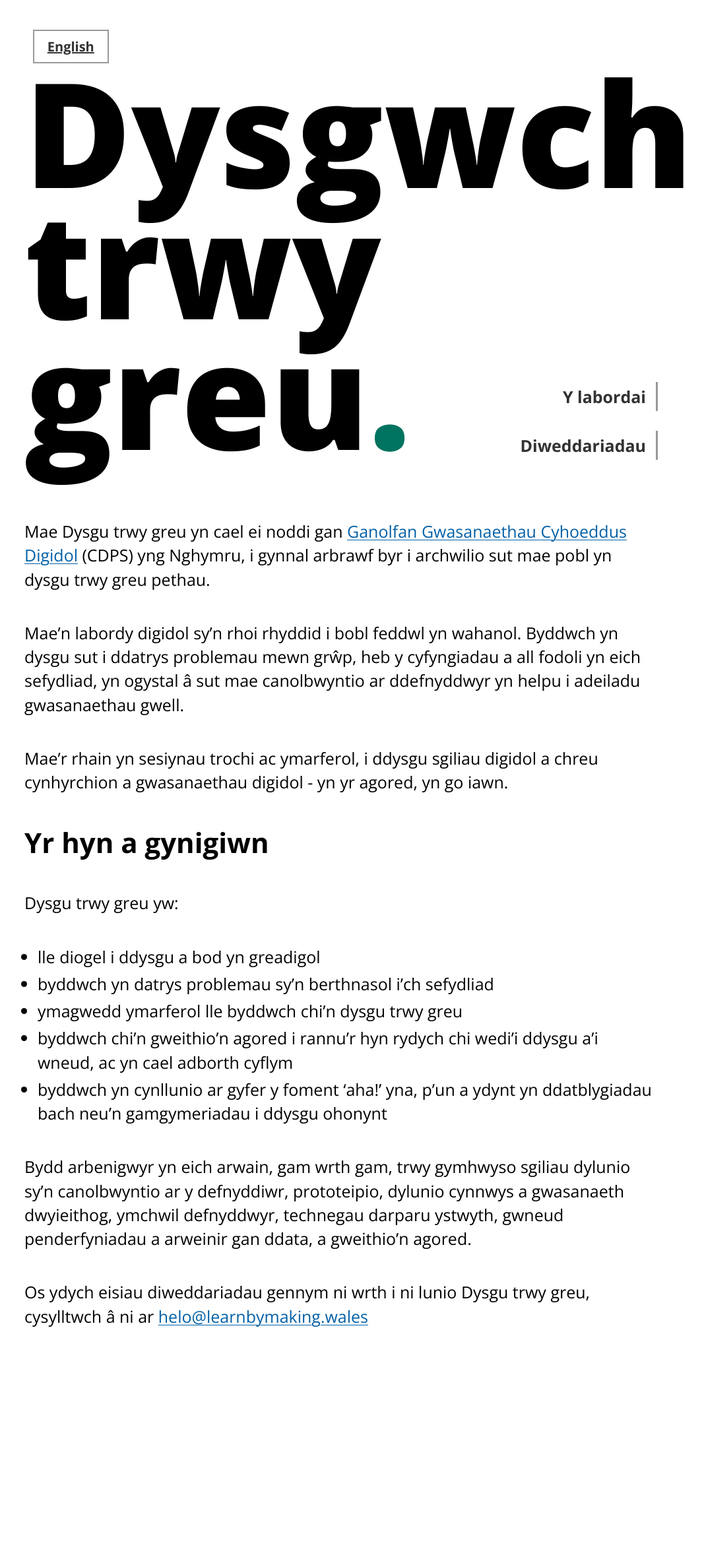
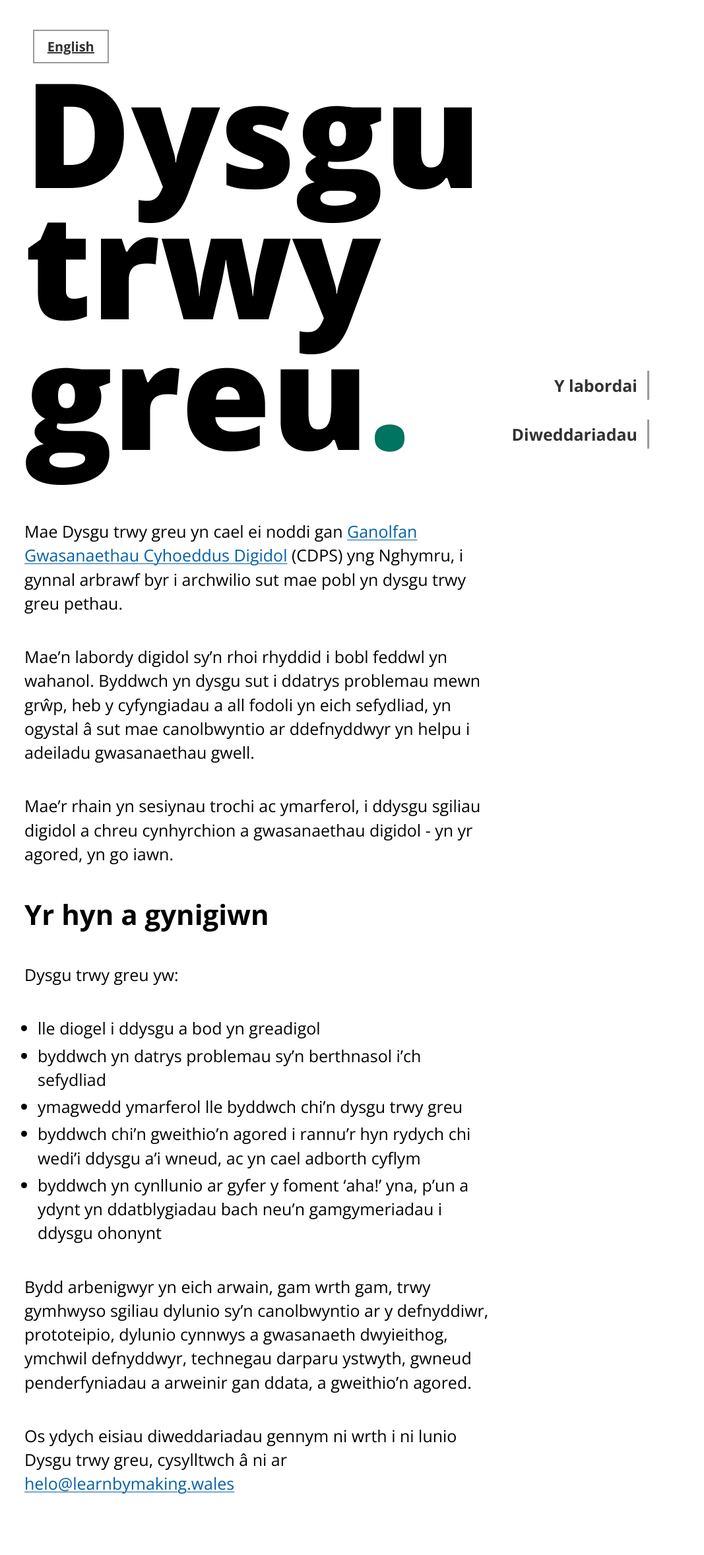
Before and after one commit to learnbymakingwales/learnbymakingwales.github.io, a Jekyll site: the page built from cy/index.md, in a window 1280 px wide. Shown: the whole page at 66% size, without its empty margins (8-1075 px from the left). Built offline with Jekyll 4.4.1, drawn with Linux system fonts in a browser that asks for light colours; before the commit the page ends 2103 px from its top, so only the background shows below that.

Commit message:
Reorganise landing page header

```diff
--- a/_config.yml
+++ b/_config.yml
@@ -23,7 +23,7 @@ t:
     sessions: Sessions
     labs: The labs
   cy:
-    title: Dysgwch trwy greu
+    title: Dysgu trwy greu
     language: Cymraeg
     root: /cy
     updates: Diweddariadau
--- a/_layouts/landing.html
+++ b/_layouts/landing.html
@@ -4,8 +4,8 @@
 
   {% include language-toggle.html pages=site.pages %}
 
+  {% include nav--landing.html %}
   <div class="typography-header">
-    {% include nav--landing.html %}
     <h1 class="lbm-title">{{site.t[page.lang].title}}<span>.</span></h1>
   </div>
 
--- a/assets/css/app.css
+++ b/assets/css/app.css
@@ -15,30 +15,6 @@ html {
 
 body {
   margin: 0;
-}
-
-.main {
-  padding: 20px;
-  font-size: var(--small-screen-font-size);
-}
-
-@media (min-width: 46.25em) {
-  .main {
-    padding: 45px;
-    font-size: var(--bigger-screen-font-size);
-  }
-}
-
-.main--home {
-  width: -moz-min-content;
-  width: min-content;
-}
-
-.main--home .language-switcher {
-  /* needs this because it is behind the line height of big heading */
-  position: relative;
-  margin-left: clamp(6px, 1vw, 24px);
-  z-index: 1;
 }
 
 .typography-header {
--- a/assets/css/lbm-site.css
+++ b/assets/css/lbm-site.css
@@ -46,6 +46,11 @@
   color: var(--focus-text-colour);
 }
 
+:root {
+  --page-padding-small: 20px;
+  --page-padding-large: 45px;
+}
+
 .lbm-visually-hidden {
   position: absolute;
   width: 1px;
@@ -83,6 +88,40 @@
   white-space: inherit;
 }
 
+.main {
+  padding: var(--page-padding-small);
+  font-size: var(--small-screen-font-size);
+}
+
+@media (min-width: 46.25em) {
+  .main {
+    padding: var(--page-padding-large);
+    font-size: var(--bigger-screen-font-size);
+  }
+}
+.main--home {
+  box-sizing: border-box;
+  width: 100%;
+  max-width: 100%;
+}
+@media (min-width: 46.25em) {
+  .main--home {
+    position: relative;
+  }
+}
+@media (min-width: 61.25em) {
+  .main--home {
+    width: 32em;
+  }
+}
+
+.main--home .language-switcher {
+  /* needs this because it is behind the line height of big heading */
+  position: relative;
+  margin-left: clamp(6px, 1vw, 24px);
+  z-index: 1;
+}
+
 .app-language-switcher {
   display: inline-block;
   background: 0 0;
@@ -99,6 +138,13 @@
 @media (min-width: 46.25em) {
   .lbm-markdown-output {
     margin-top: 90px;
+    max-width: 27em;
+  }
+}
+@media (min-width: 61.25em) {
+  .lbm-markdown-output {
+    margin-top: 90px;
+    max-width: 32em;
   }
 }
 .lbm-markdown-output h1 {
@@ -179,10 +225,6 @@
 }
 .lbm-markdown-output img {
   max-width: 100%;
-}
-
-.typography-header {
-  position: relative;
 }
 
 .app-top-bar {
@@ -338,7 +380,6 @@
   display: inline-block;
   position: relative;
   padding: 4px 7px 3px;
-  margin-right: -1.5em;
   font-weight: bold;
   font-size: 20px;
   line-height: 40px;
@@ -361,11 +402,6 @@
 }
 .app-nav--landing__container input[type=checkbox]:focus + label {
   text-decoration: underline;
-}
-@media (min-width: 27.5em) {
-  .app-nav--landing__container label {
-    margin-right: -3em;
-  }
 }
 @media (min-width: 46.25em) {
   .app-nav--landing__container {
@@ -394,7 +430,7 @@
   .app-nav--landing {
     position: absolute;
     margin: 0;
-    right: -3em;
+    right: 0;
     top: 1em;
   }
 }
@@ -404,12 +440,6 @@
   -moz-osx-font-smoothing: grayscale;
   padding: 15px 0;
   text-align: center;
-  width: calc(100% + 1.5em);
-}
-@media (min-width: 27.5em) {
-  .app-nav--landing li {
-    width: calc(100% + 3em);
-  }
 }
 @media (min-width: 46.25em) {
   .app-nav--landing li {
@@ -417,7 +447,6 @@
     padding: 5px 15px 5px 0;
     border-right: 3px solid #999;
     text-align: right;
-    width: unset;
   }
 }
 .app-nav--landing li a {
@@ -435,10 +464,36 @@
   margin-bottom: 0;
 }
 
+.app-nav--landing {
+  --top-buffer: calc(50px + var(--page-padding-large) + 25px);
+  top: var(--top-buffer);
+  right: var(--page-padding-large);
+}
+@media (min-width: 61.25em) {
+  .app-nav--landing {
+    right: -15vw;
+  }
+}
+@media (min-width: 81.25em) {
+  .app-nav--landing {
+    right: -20vw;
+  }
+}
+
+@media (min-width: 61.25em) {
+  .lang-en .app-nav--landing {
+    top: 140px;
+  }
+}
+@media (min-width: 81.25em) {
+  .lang-en .app-nav--landing {
+    top: 165px;
+  }
+}
+
 .lang-cy .app-nav--landing {
-  top: unset;
-  bottom: 0;
-  right: 0;
+  --heading-height: clamp(60px, var(--base-font-size) + (10vw * var(--scaler)), 240px);
+  top: calc(var(--heading-height) * 2 + var(--top-buffer));
 }
 
 .app-nav--landing__toggle:checked ~ .app-nav--landing {
--- a/src/scss/components/_markdown-container.scss
+++ b/src/scss/components/_markdown-container.scss
@@ -3,6 +3,12 @@
 
   @include mq($from: tablet) {
     margin-top: 90px;
+    max-width: 27em;
+  }
+
+  @include mq($from: desktop) {
+    margin-top: 90px;
+    max-width: 32em;
   }
 
   h1 {
--- a/src/scss/lbm-site.scss
+++ b/src/scss/lbm-site.scss
@@ -1,6 +1,9 @@
 @import "lbm-frontend/lbm-frontend";
 
+@import "settings/all";
+
 @import "utilities/visually-hidden";
+@import "objects/all";
 
 @import "components/language-switcher";
 @import "components/markdown-container";
--- /dev/null
+++ b/src/scss/objects/_all.scss
@@ -0,0 +1 @@
+@import "main";
--- /dev/null
+++ b/src/scss/settings/_all.scss
@@ -0,0 +1 @@
+@import "measurements";
--- /dev/null
+++ b/src/scss/settings/_measurements.scss
@@ -0,0 +1,4 @@
+:root {
+  --page-padding-small: 20px;
+  --page-padding-large: 45px;
+}
```
Also changed, not shown: src/scss/components/_nav.scss (+32 -21 lines), src/scss/objects/_main.scss (added, +33 -0 lines), 1 other file.
